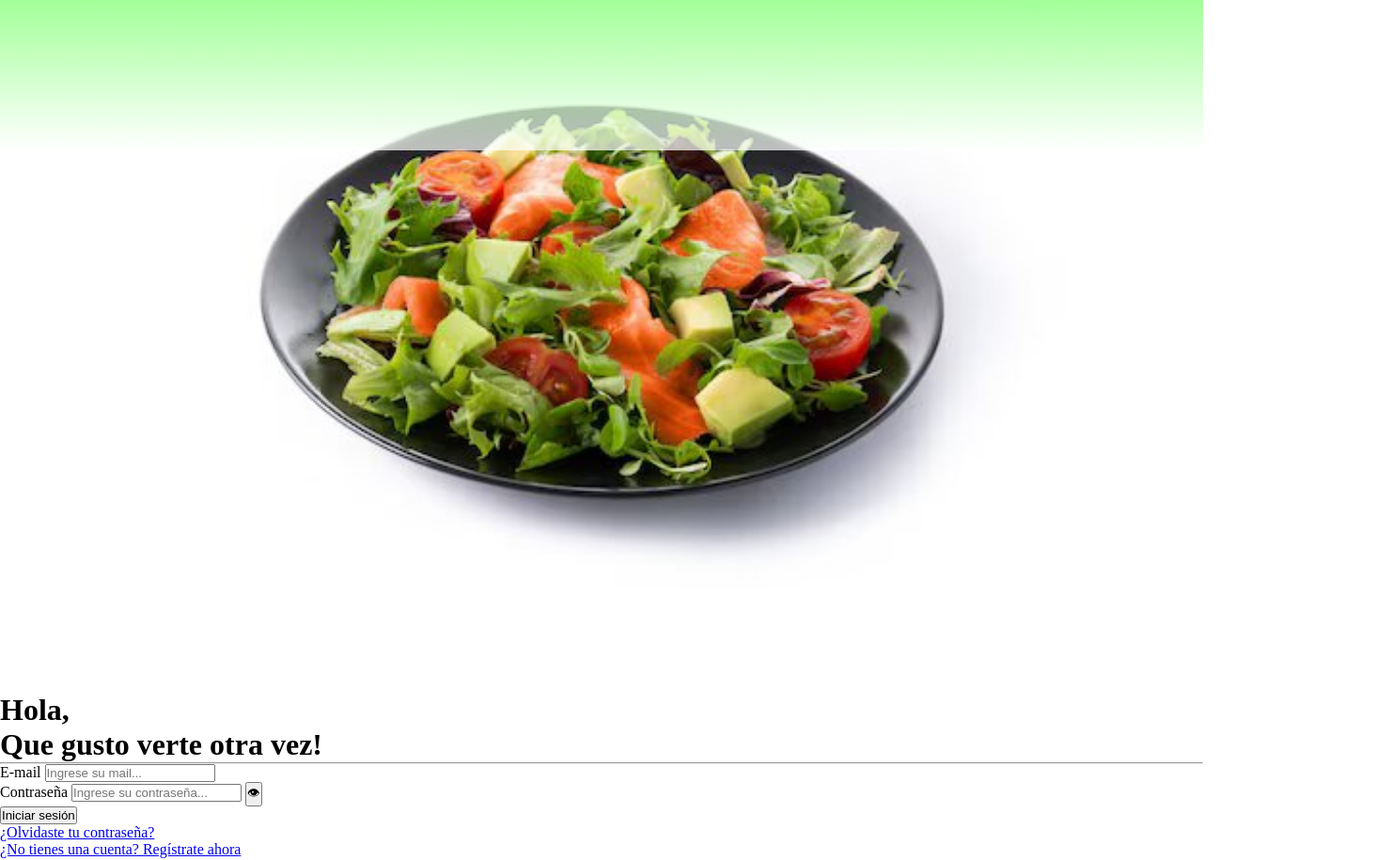
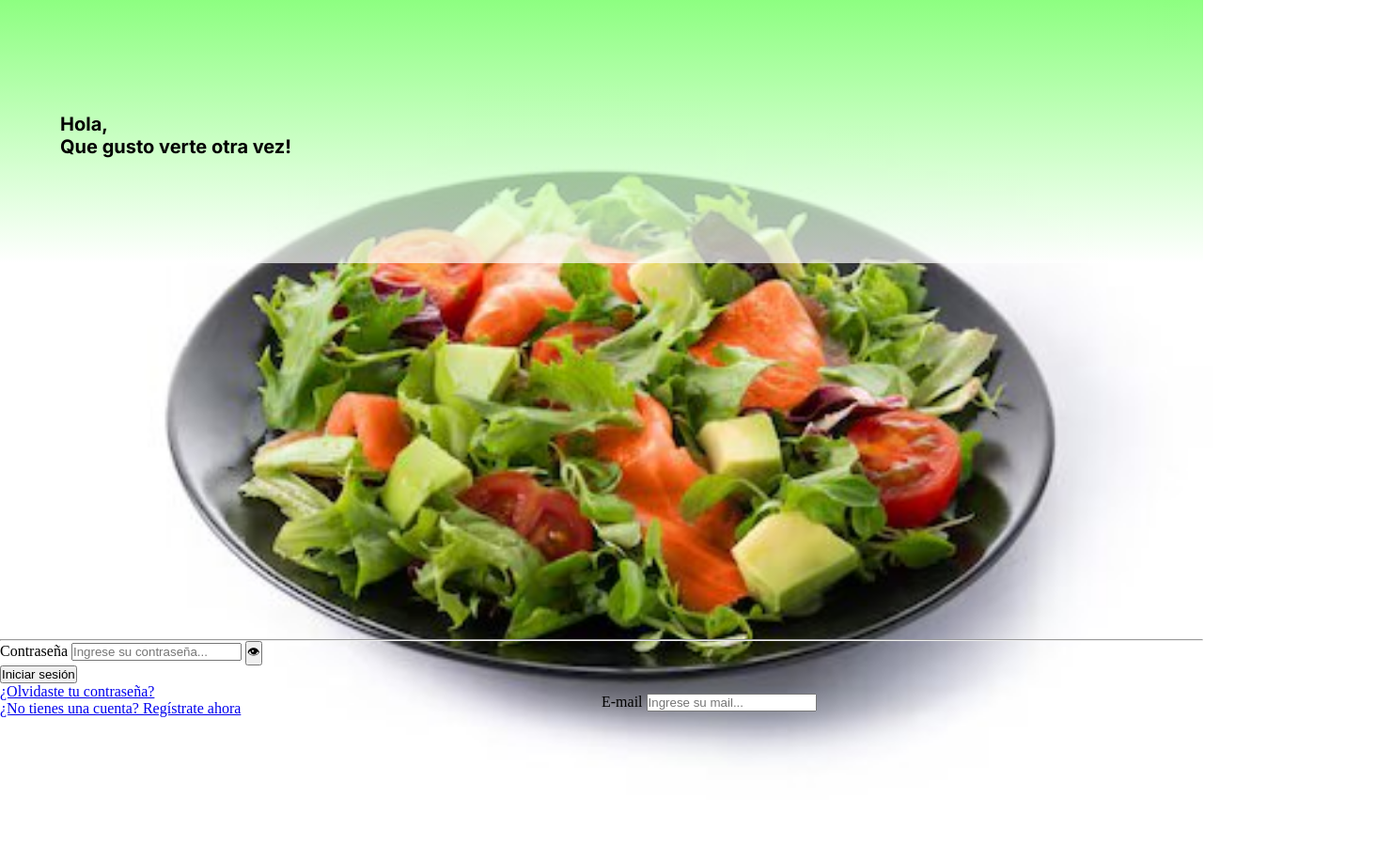
Before and after one commit to Twurs/Project-Health-Nutrition, a plain HTML site: page Disenio-web/index.html in a window 1280 px wide. Shown: the part 120-1035 px from the top of the page at 94% size, 1481 px wide, since content can reach past the window. Drawn offline with Linux system fonts and the light colour scheme.

Commit message:
Nuevos cambios CSS

```diff
--- a/Disenio-web/index.html
+++ b/Disenio-web/index.html
@@ -5,22 +5,25 @@
     <meta name="viewport" content="width=device-width, initial-scale=1.0">
     <title>Login</title>
     <link rel="stylesheet" href="styles.css">
+    <link rel="preconnect" href="https://fonts.googleapis.com">
+<link rel="preconnect" href="https://fonts.gstatic.com" crossorigin>
+<link href="https://fonts.googleapis.com/css2?family=Inter:ital,opsz,wght@0,14..32,100..900;1,14..32,100..900&family=Montserrat:ital,wght@0,100..900;1,100..900&display=swap" rel="stylesheet">
 </head>
 <body>
     <div class="container">
         <div class="img-desc">
             <img src="images/salad.jpg" alt="Salad">
             <div class="background"></div>
+            <h1>Hola,<br>Que gusto verte otra vez!</h1>
         </div>
         <div class="login-box">
-            <h1>Hola,<br>Que gusto verte otra vez!</h1>
             <hr>
             <form>
-                <div class="input-group">
+                <div class="input-email">
                     <label for="email">E-mail</label>
                     <input type="email" id="email" placeholder="Ingrese su mail...">
                 </div>
-                <div class="input-group">
+                <div class="input-password">
                     <label for="password">Contraseña</label>
                     <input type="password" id="password" placeholder="Ingrese su contraseña...">
                     <button type="button" class="show-password">👁</button>
--- a/Disenio-web/styles.css
+++ b/Disenio-web/styles.css
@@ -5,9 +5,17 @@
 }
 
 
-img {
-    width: 100%;
+.img-desc {
+    position: relative;
+    height: 100vh;
+}
+
+.img-desc img {
+    position: absolute;
+    width: 130%;
     height: auto;
+    margin: top;
+    transform: translate(-11%);
 }
 
 .background {
@@ -15,7 +23,27 @@ img {
     top: 0;
     left: 0;
     width: 100%;
-    height: 35%;
+    height: 50%;
     background: linear-gradient(rgba(52, 255, 30, 0.8), rgba(255, 255, 255, 0.7));
     font-size: 50px;
 }
+
+h1 {
+    position: absolute;
+    font-family: "inter", sans-serif;
+    font-size: 2.5vh;
+    top: 30%;
+    left: 5%;
+    z-index: 250;
+}
+
+.login-box {
+    position: relative;
+}
+
+.input-email {
+    position: absolute;
+    top: 70%;
+    left: 50%;
+    z-index: 600;
+}
```
